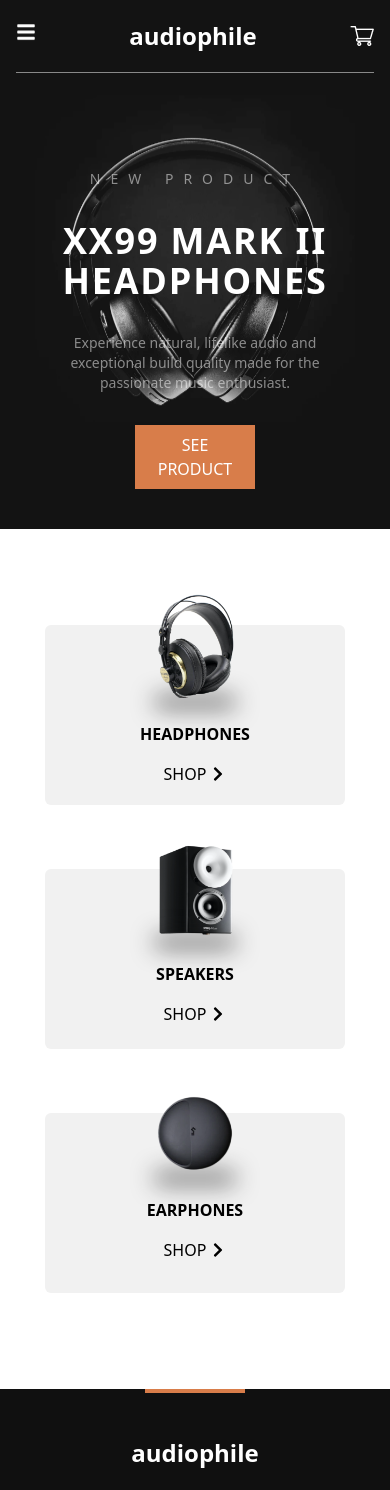
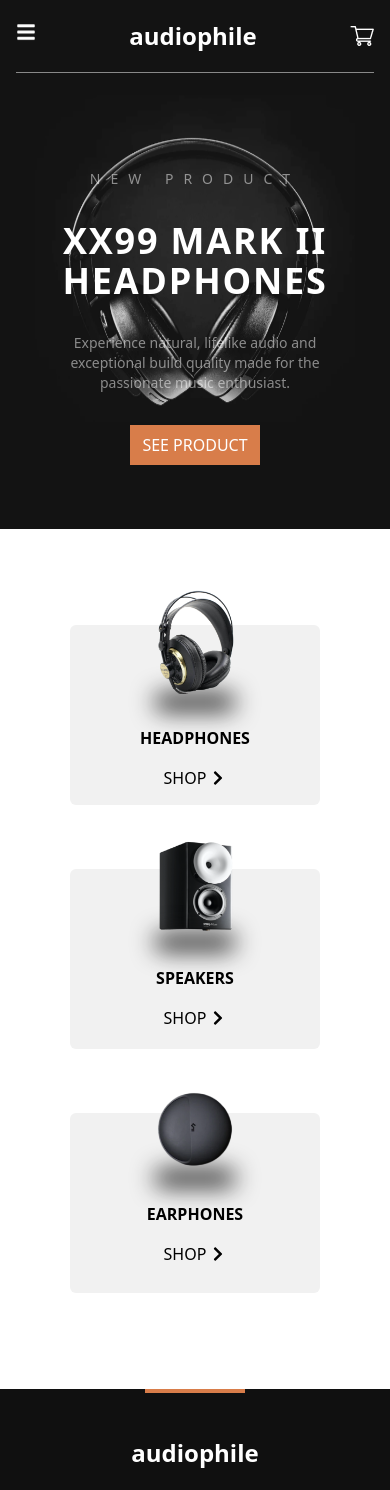
Before and after one commit to Deevyne99/audiophile-Ecommerce, a React (Create React App) app in the folder audiophoile/: page / in a window 390 px wide. Shown: the top 1490 px of the page. Built offline with nearby package versions, Linux system fonts and the light colour scheme.

Commit message:
made some changes on the responsive design

```diff
--- a/audiophoile/src/components/hero/Hero.js
+++ b/audiophoile/src/components/hero/Hero.js
@@ -20,7 +20,7 @@ const Hero = () => {
             made for the passionate music enthusiast.
           </p>
           <Link
-            className='p-2 uppercase bg-orange max-w-[120px] text-center'
+            className='p-2 uppercase bg-orange w-[130px] text-center'
             to={'/headphones'}
           >
             see product
--- a/audiophoile/src/components/shop/Shop.js
+++ b/audiophoile/src/components/shop/Shop.js
@@ -5,17 +5,21 @@ import { Link } from 'react-router-dom'
 const Shop = () => {
   return (
     <section className='py-24'>
-      <div className='mx-4 md:mx-14 lg:mx-24 flex gap-y-16 md:flex-row justify-center gap-8 flex-wrap'>
+      <div className='mx-4 flex-col md:mx-14 lg:mx-24 flex gap-y-16 md:flex-row justify-center gap-8 items-center'>
         {shop.map((item, index) => {
           const { id, img, url, name } = item
           return (
             <div
-              className='relative flex flex-col w-[300px] h-[180px] space-y-4  bg-grayColor justify-center items-center rounded-md'
+              className='relative flex flex-col  w-[250px] sm:w-[400px] md:w-[300px] lg:w-[400px] h-[180px] space-y-4  bg-grayColor justify-center items-center rounded-md'
               key={id}
             >
               <div className='mx-auto mt-[-50px] bg-transparent '>
-                <img className='w-20' src={img} alt='' />
-                <div className='bg-black h-[8px] rounded-full w-20 blur-md'></div>
+                <img
+                  className='w-20 hover:scale-110 duration-300'
+                  src={img}
+                  alt=''
+                />
+                <div className='bg-black h-4 rounded-full w-20 blur-md'></div>
               </div>
 
               <p className='uppercase font-semibold'>{name}</p>
--- a/audiophoile/src/data.js
+++ b/audiophoile/src/data.js
@@ -190,7 +190,7 @@ export const shop = [
   {
     id: 1,
     img: '../assests/xx99-marki1.png',
-    url: '/,headphones',
+    url: '/headphones',
     name: 'headphones',
   },
   { id: 2, img: '../assests/zx9.png', url: '/speakers', name: 'speakers' },
```
